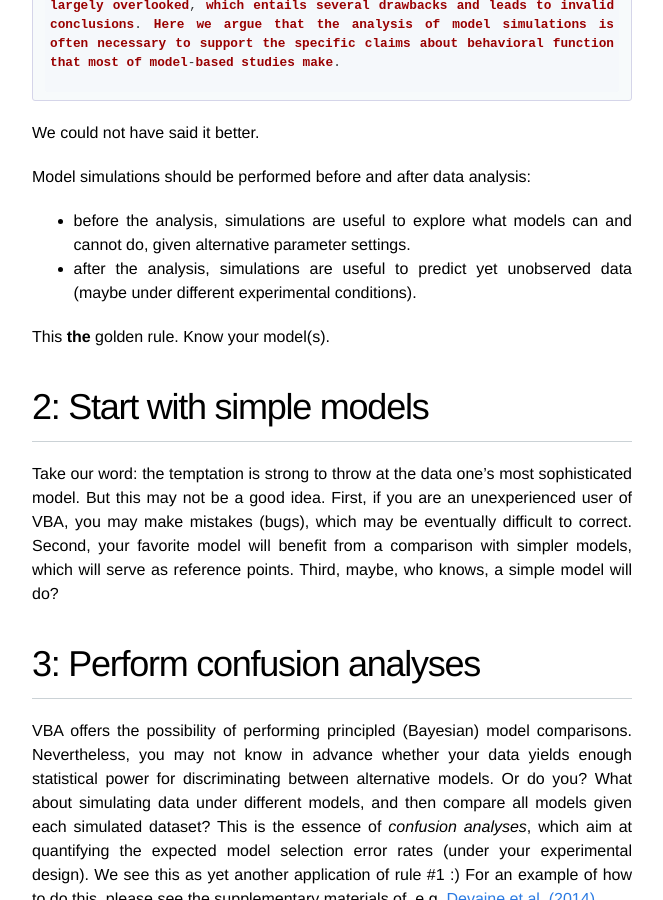
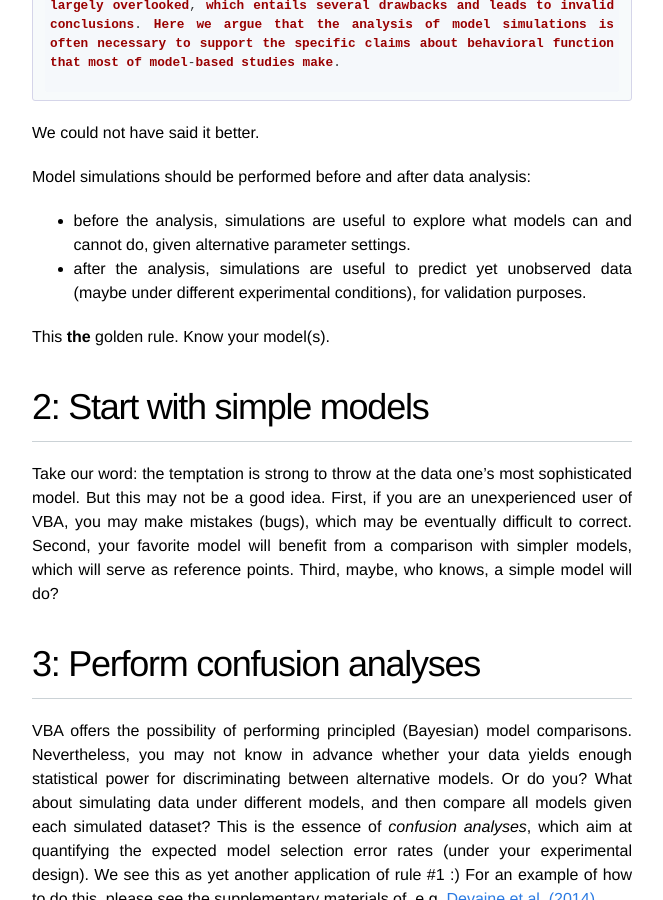
Before and after one commit to MBB-team/VBA-toolbox, a Jekyll site: the page built from _wiki/10-simple-rules.md, in a window 1280 px wide and 900 px high, scrolled down 784 px. Shown: the whole window, without its empty margins (308-971 px from the left). Built offline with Jekyll 4.4.1, drawn with Linux system fonts in a browser that asks for light colours; nearby versions of some CDN libraries.

Commit message:
Update 10-simple-rules.md

```diff
--- a/_wiki/10-simple-rules.md
+++ b/_wiki/10-simple-rules.md
@@ -18,7 +18,7 @@
 Model simulations should be performed before and after data analysis:
 
 - before the analysis, simulations are useful to explore what models can and cannot do, given alternative parameter settings.
-- after the analysis, simulations are useful to predict yet unobserved data (maybe under different experimental conditions).
+- after the analysis, simulations are useful to predict yet unobserved data (maybe under different experimental conditions), for validation purposes.
 
 This **the** golden rule. Know your model(s).
 
```
